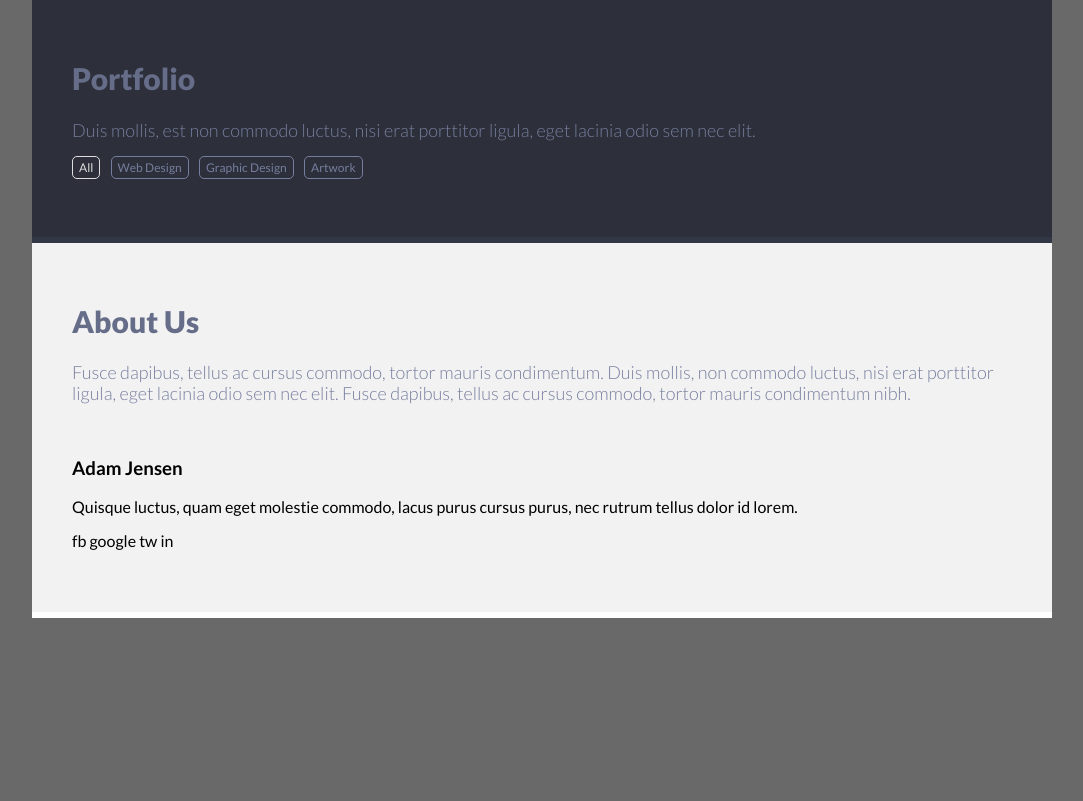
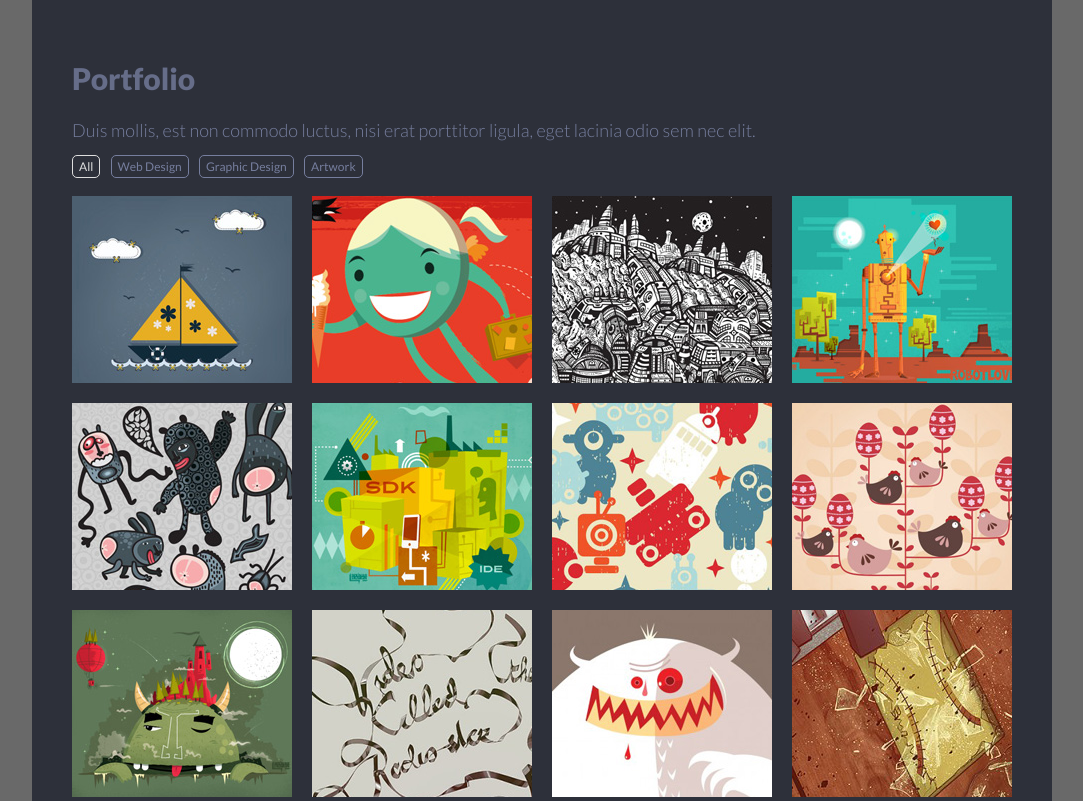
Before and after one commit to MatusVit/singolo, a website: page singolo2.html in a window 1280 px wide. Shown: the top 801 px of the page, without its empty margins (98-1181 px from the left). Drawn offline with nearby package versions, Linux system fonts and the light colour scheme.

Commit message:
feat: add style for portfolio section

```diff
--- a/sass/components/_heading.scss
+++ b/sass/components/_heading.scss
@@ -1,4 +1,4 @@
 .section-title {
   margin-top: 0;
-  margin-bottom: 24px;
+  margin-bottom: 0px;
 }
--- a/sass/layout/_section-portfolio.scss
+++ b/sass/layout/_section-portfolio.scss
@@ -5,3 +5,78 @@
         background-color: $color-bg-dark-bottom;
     }
 }
+
+.images_container {
+    margin-top: 22px;
+}
+
+.layout-grid3x3 {
+    display: grid;
+    grid-template-columns: repeat(4, 220px);
+    grid-template-rows: repeat(3, 187px);
+    grid-gap: 20px;
+}
+
+.img-block {
+    background-color: gray;
+}
+
+.portfolio-img01 {
+    background-image: url(../../assets/images/portfolio-img01.jpg);
+    background-position: -9px -11px;
+}
+
+.portfolio-img02 {
+    background-image: url(../../assets/images/portfolio-img02.jpg);
+    background-position: -82px -43px;
+}
+
+.portfolio-img03 {
+    background-image: url(../../assets/images/portfolio-img03.jpg);
+    background-position: -11px -1px;
+}
+
+.portfolio-img04 {
+    background-image: url(../../assets/images/portfolio-img04.jpg);
+    background-position: -25px -2px;
+}
+
+.portfolio-img05 {
+    background-image: url(../../assets/images/portfolio-img05.jpg);
+    background-position: -9px -16px;
+}
+
+.portfolio-img06 {
+    background-image: url(../../assets/images/portfolio-img06.jpg);
+    background-position: -16px -4px;
+}
+
+.portfolio-img07 {
+    background-image: url(../../assets/images/portfolio-img07.jpg);
+    background-position: -30px -39px;
+}
+
+.portfolio-img08 {
+    background-image: url(../../assets/images/portfolio-img08.jpg);
+    background-position: -24px -32px;
+}
+
+.portfolio-img09 {
+    background-image: url(../../assets/images/portfolio-img09.jpg);
+    background-position: -16px -2px;
+}
+
+.portfolio-img10 {
+    background-image: url(../../assets/images/portfolio-img10.jpg);
+    background-position: -141px -114px;
+}
+
+.portfolio-img11 {
+    background-image: url(../../assets/images/portfolio-img11.jpg);
+    background-position: -144px -175px;
+}
+
+.portfolio-img12 {
+    background-image: url(../../assets/images/portfolio-img12.jpg);
+    background-position: -36px -60px;
+}
--- a/sass/layout/_section.scss
+++ b/sass/layout/_section.scss
@@ -3,21 +3,23 @@
 }
 
 .section-wrapper {
-  padding: 61px 40px 67px 40px;
+  padding: 61px 40px 73px 40px;
 }
 
 .section-title {
   margin-top: 0;
-  margin-bottom: 24px;
+  margin-bottom: 0;
   font-size: 30px;
   font-weight: 900;
   color: $color-title;
 }
 
 .section-describe {
-  margin-bottom: 17px;
+  margin-top: 19px;
+  margin-bottom: 11px;
   font-size: 18px;
   font-weight: 300;
+  line-height: 30px;
   color: $color-text;
 }
 
```
Also changed, not shown: singolo2.css, 1 other file.
